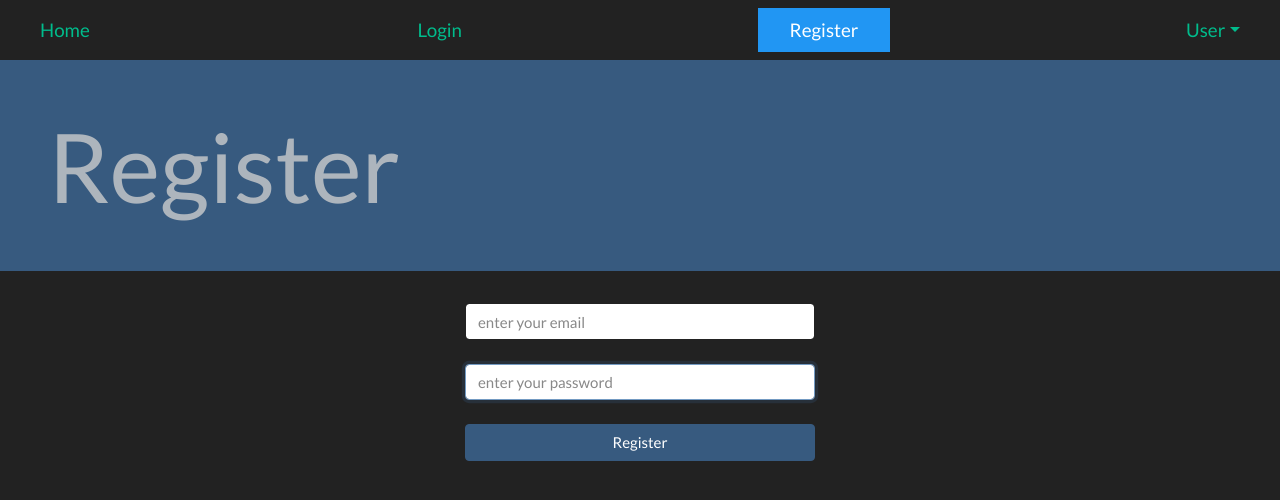
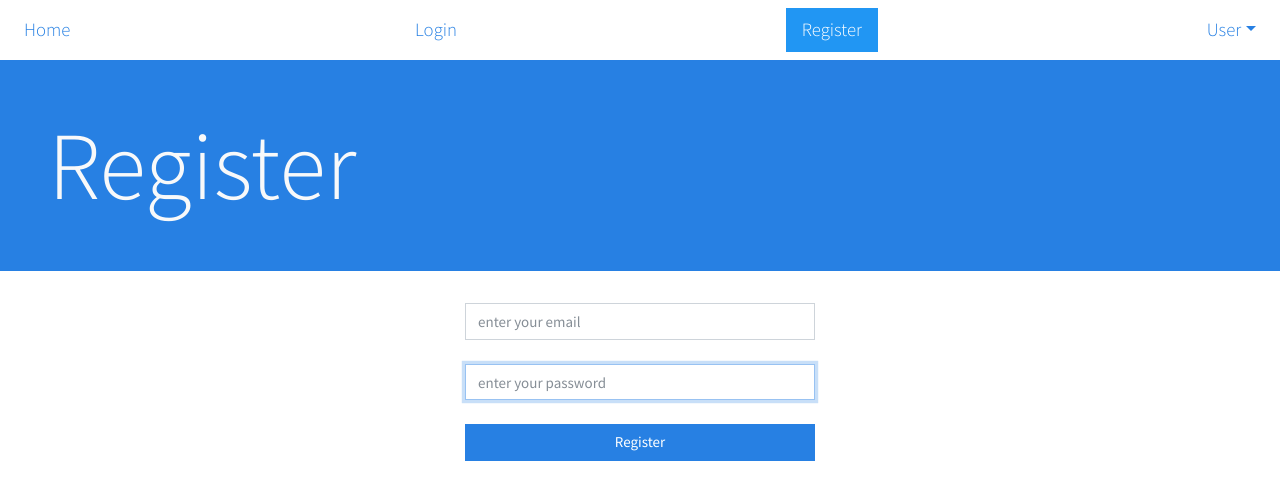
Before and after one commit to ChrisTian206/MERN_RealEstateWeb, a React (Create React App) app in the folder client/: page /register in a window 1280 px wide. Shown: the top 500 px of the page. Built offline with nearby package versions, Linux system fonts and the light colour scheme.

Commit message:
changed stylesheet, config axios route, setup redirect

```diff
--- a/client/public/index.html
+++ b/client/public/index.html
@@ -18,7 +18,7 @@
   <link rel="manifest" href="%PUBLIC_URL%/manifest.json" />
 
   <!-- my bootwatch CDN -->
-  <link rel="stylesheet" href="https://cdn.jsdelivr.net/npm/bootswatch@4.5.2/dist/darkly/bootstrap.min.css" integrity="sha384-nNK9n28pDUDDgIiIqZ/MiyO3F4/9vsMtReZK39klb/MtkZI3/LtjSjlmyVPS3KdN" crossorigin="anonymous">
+  <link rel="stylesheet" href="https://cdn.jsdelivr.net/npm/bootswatch@4.5.2/dist/cosmo/bootstrap.min.css" integrity="sha384-5QFXyVb+lrCzdN228VS3HmzpiE7ZVwLQtkt+0d9W43LQMzz4HBnnqvVxKg6O+04d" crossorigin="anonymous">
   <!--
       Notice the use of %PUBLIC_URL% in the tags above.
       It will be replaced with the URL of the `public` folder during the build.
--- a/client/src/context/auth.js
+++ b/client/src/context/auth.js
@@ -1,4 +1,6 @@
 import { useState, createContext, useContext } from "react";
+import axios from 'axios'
+import { API } from '../config'
 
 const AuthContext = createContext();
 
@@ -8,6 +10,9 @@ const AuthProvider = ({ children }) => {
         token: '',
         refreshToken: '',
     });
+
+    //provides axios with server root route
+    axios.defaults.baseURL = API
 
     return (
         <AuthContext.Provider value={[auth, setAuth]}>
--- a/client/src/pages/Register.js
+++ b/client/src/pages/Register.js
@@ -2,27 +2,37 @@ import { useState } from "react";
 import axios from 'axios';
 import { API } from "../config";
 import toast from 'react-hot-toast'
+import { useNavigate } from 'react-router-dom'
 
 export default function Register() {
 
     const [email, setEmail] = useState("");
     const [password, setPassword] = useState("");
+    const [loading, setLoading] = useState(false)
+
+    const navigate = useNavigate()
 
     const handleSubmit = async (e) => {
         e.preventDefault();
 
         try {
+            setLoading(true)
             //console.log({ email, password })
-            const { data } = await axios.post(`${API}/pre-register`, { email, password });
+            const { data } = await axios.post(`/pre-register`, { email, password });
             //console.log({ data })
             if (data.error) {
                 toast.error(data.error)
+                setLoading(false)
             } else {
                 toast.success('please check your email for activate token.')
+                setLoading(false)
+                navigate('/')
             }
         } catch (err) {
             console.log(err);
             toast.error('Error occur')
+            setLoading(false)
+
         }
     }
     return (
@@ -51,7 +61,11 @@ export default function Register() {
                                 onChange={e => setPassword(e.target.value)}
                             />
 
-                            <button className="btn btn-primary col-12 mb-4">Register</button>
+                            <button
+                                disabled={loading}
+                                className="btn btn-primary col-12 mb-4">
+
+                                {loading ? 'Loading..' : 'Register'}</button>
                         </form>
                     </div>
                 </div>
```
